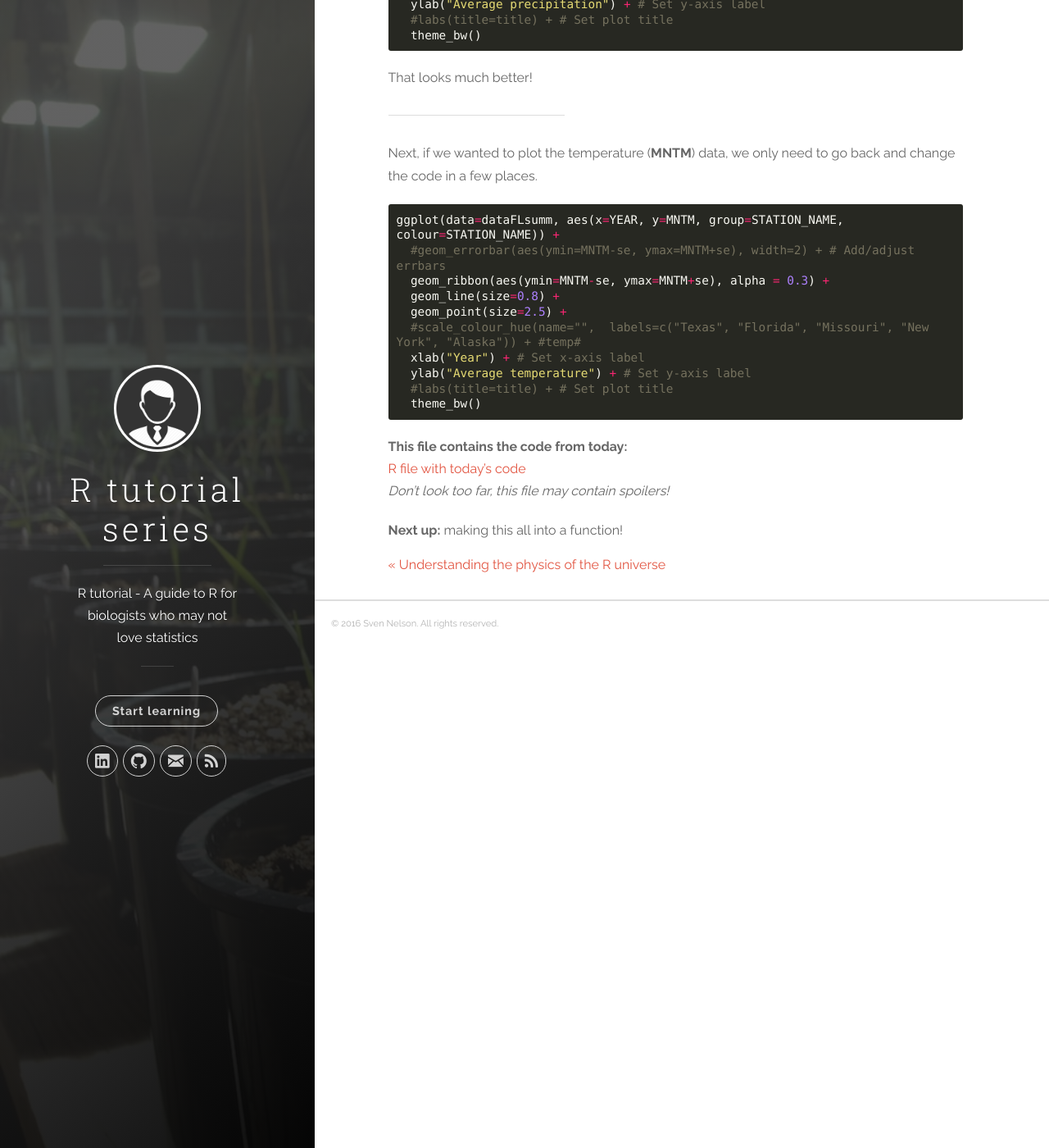
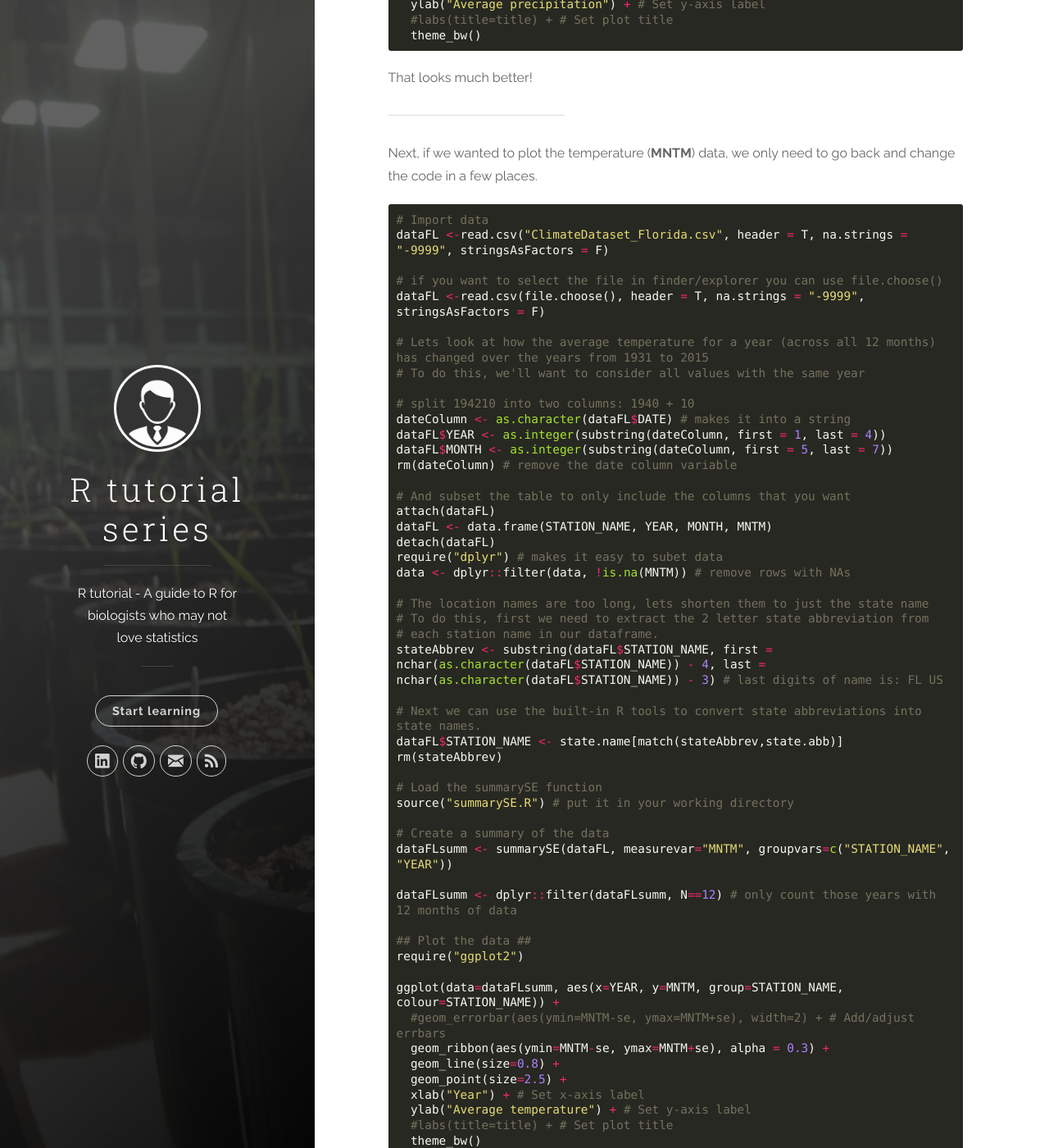
Before and after one commit to bakuhatsu/Rsite, a Jekyll site: the page built from _posts/2016-04-29-Diving-in-example.markdown, in a window 1280 px wide and 1400 px high, scrolled down 4456 px. Shown: the whole window at 82% size. Built offline with Jekyll 4.4.1, drawn with Linux system fonts in a browser that asks for light colours; nearby versions of some CDN libraries.

Commit message:
New content

````diff
--- a/_posts/2016-04-29-Diving-in-example.markdown
+++ b/_posts/2016-04-29-Diving-in-example.markdown
@@ -186,12 +186,53 @@ That looks much better!
 Next, if we wanted to plot the temperature (**MNTM**) data, we only need to go back and change the code in a few places.
 
 ```r
+# Import data
+dataFL <-read.csv("ClimateDataset_Florida.csv", header = T, na.strings = "-9999", stringsAsFactors = F)
+
+# if you want to select the file in finder/explorer you can use file.choose()
+dataFL <-read.csv(file.choose(), header = T, na.strings = "-9999", stringsAsFactors = F)
+
+# Lets look at how the average temperature for a year (across all 12 months) has changed over the years from 1931 to 2015
+# To do this, we'll want to consider all values with the same year
+
+# split 194210 into two columns: 1940 + 10
+dateColumn <- as.character(dataFL$DATE) # makes it into a string
+dataFL$YEAR <- as.integer(substring(dateColumn, first = 1, last = 4))
+dataFL$MONTH <- as.integer(substring(dateColumn, first = 5, last = 7))
+rm(dateColumn) # remove the date column variable
+
+# And subset the table to only include the columns that you want
+attach(dataFL)
+dataFL <- data.frame(STATION_NAME, YEAR, MONTH, MNTM)
+detach(dataFL)
+require("dplyr") # makes it easy to subet data
+data <- dplyr::filter(data, !is.na(MNTM)) # remove rows with NAs
+
+# The location names are too long, lets shorten them to just the state name
+# To do this, first we need to extract the 2 letter state abbreviation from
+# each station name in our dataframe.
+stateAbbrev <- substring(dataFL$STATION_NAME, first = nchar(as.character(dataFL$STATION_NAME)) - 4, last = nchar(as.character(dataFL$STATION_NAME)) - 3) # last digits of name is: FL US
+
+# Next we can use the built-in R tools to convert state abbreviations into state names.
+dataFL$STATION_NAME <- state.name[match(stateAbbrev,state.abb)]
+rm(stateAbbrev)
+
+# Load the summarySE function
+source("summarySE.R") # put it in your working directory
+
+# Create a summary of the data
+dataFLsumm <- summarySE(dataFL, measurevar="MNTM", groupvars=c("STATION_NAME", "YEAR"))
+
+dataFLsumm <- dplyr::filter(dataFLsumm, N==12) # only count those years with 12 months of data
+
+## Plot the data ##
+require("ggplot2")
+
 ggplot(data=dataFLsumm, aes(x=YEAR, y=MNTM, group=STATION_NAME, colour=STATION_NAME)) +
   #geom_errorbar(aes(ymin=MNTM-se, ymax=MNTM+se), width=2) + # Add/adjust errbars
   geom_ribbon(aes(ymin=MNTM-se, ymax=MNTM+se), alpha = 0.3) +
   geom_line(size=0.8) +
   geom_point(size=2.5) +
-  #scale_colour_hue(name="",  labels=c("Texas", "Florida", "Missouri", "New York", "Alaska")) + #temp#
   xlab("Year") + # Set x-axis label
   ylab("Average temperature") + # Set y-axis label
   #labs(title=title) + # Set plot title
````
